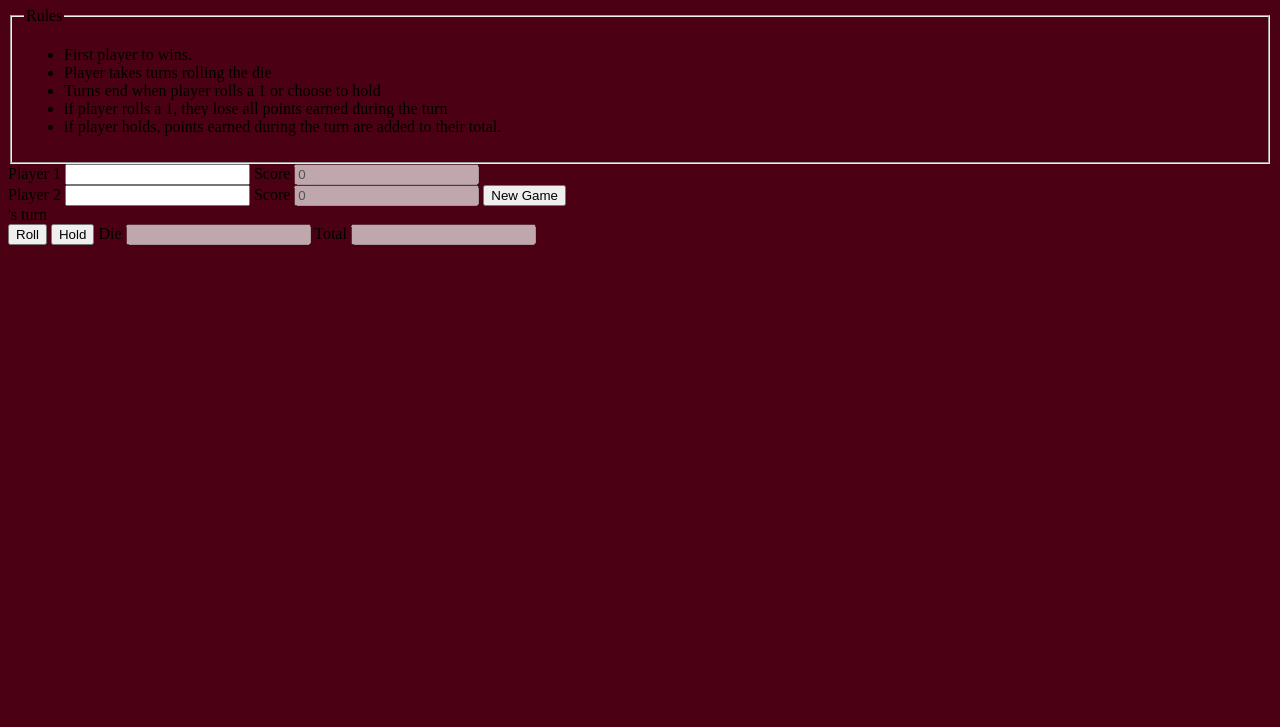
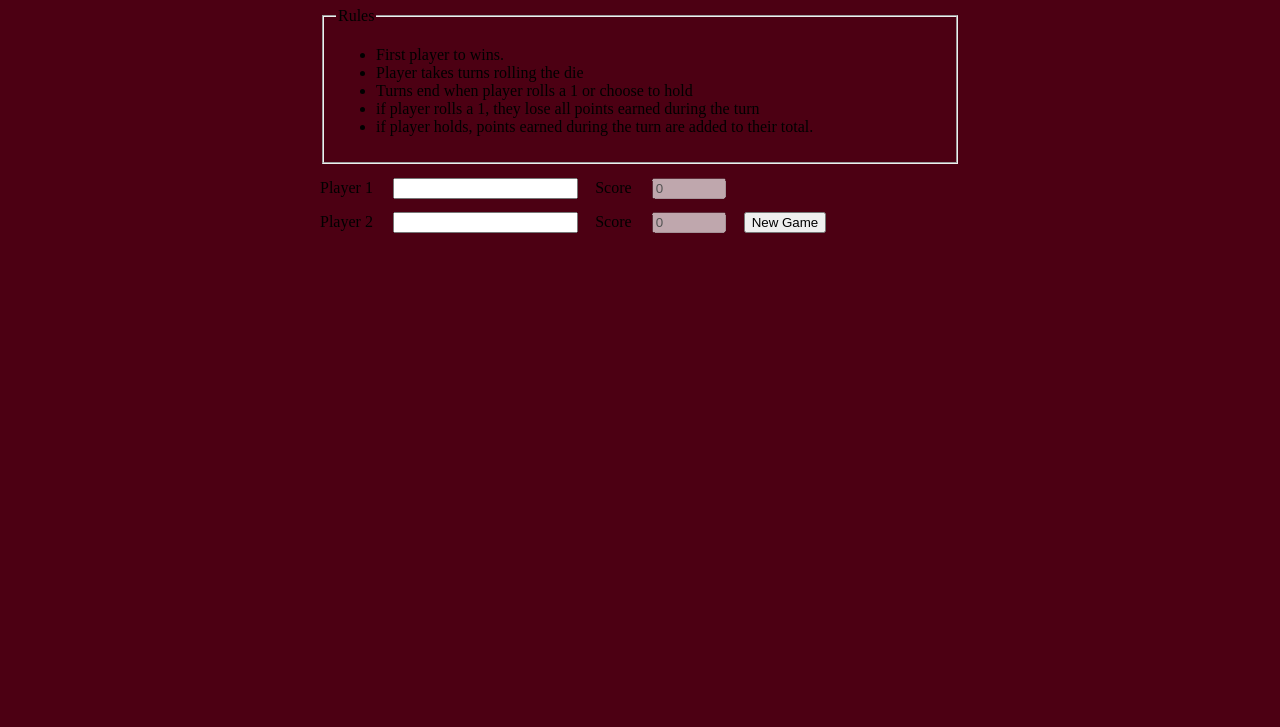
Before and after one commit to Azael-Hue/PigDice-BookTest, a plain HTML site: page index.html in a window 1280 px wide. Shown: the part 73-800 px from the top of the page. Drawn offline with Linux system fonts and the light colour scheme; a script that the page names is missing.

Commit message:
changed css and improved layout on the HTML

```diff
--- a/css/main.css
+++ b/css/main.css
@@ -1,3 +1,28 @@
 body{
     background-color: #4C0013;
+    width: 50%;
+    margin: auto;
 }
+
+label{
+    display: inline-block;
+    margin-right: 1em;
+}
+
+input{
+    margin-top: 1em;
+    margin-right: 1em;
+}
+
+#turn div{
+    color: red;
+    margin-top: 1em;
+}
+
+#score1, #score2, #die, #total{
+    width: 5em;
+}
+
+.hide{
+    display: none;
+}
--- a/index.html
+++ b/index.html
@@ -32,10 +32,10 @@
         <label for="score2">Score</label>
         <input type="text" id="score2" value="0" disabled>
 
-        <input type="button" id="new_game" value="New Game"><br>
+        <input type="button" id="new_game" value="New Game">
 
         <section id="turn" class="hide">
-            <div><span id="current"></span>'s turn</div>
+            <div><span id="current"></span>'s turn</div><br>
 
             <input type="button" id="roll" value="Roll">
             <input type="button" id="hold" value="Hold">
```
